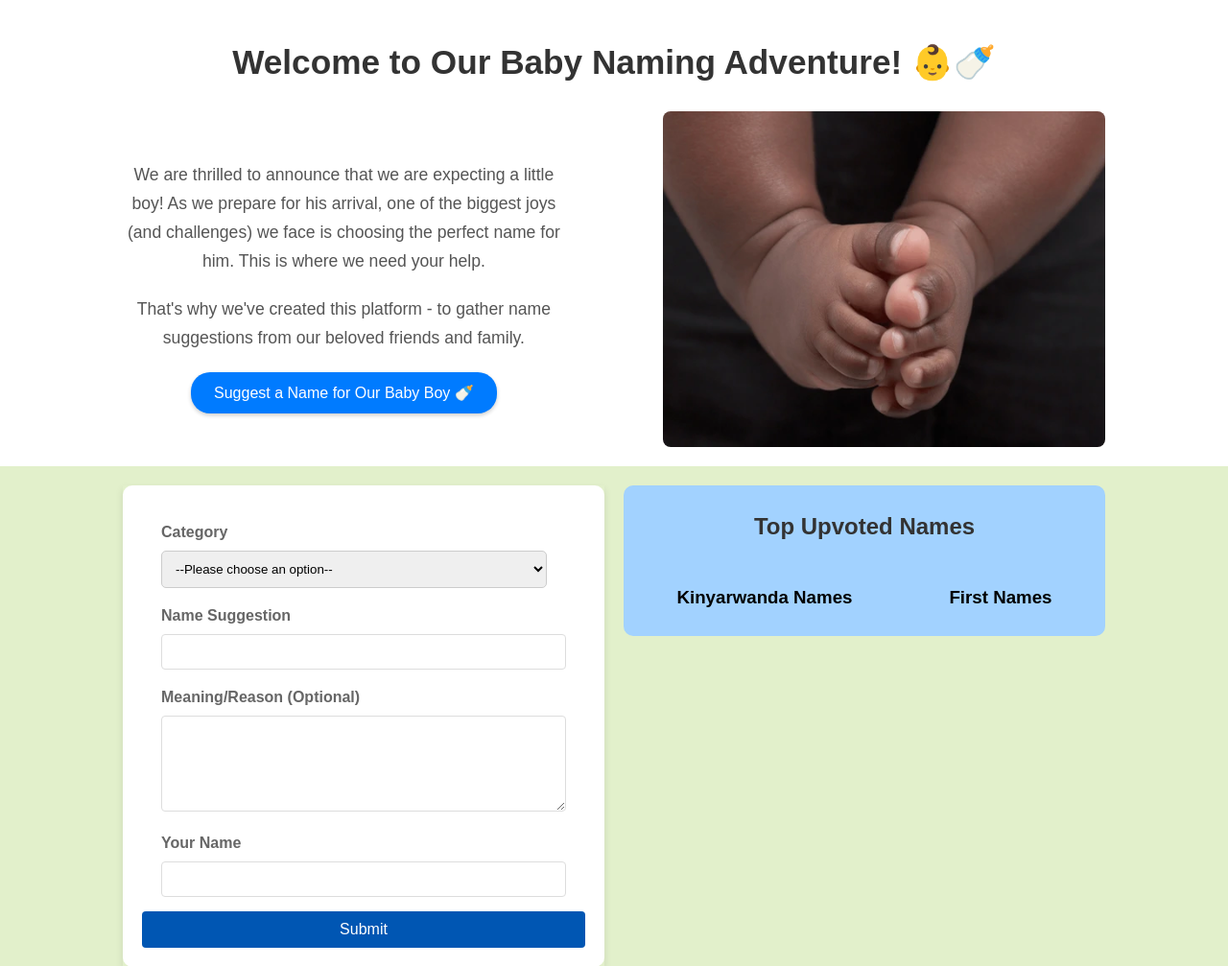
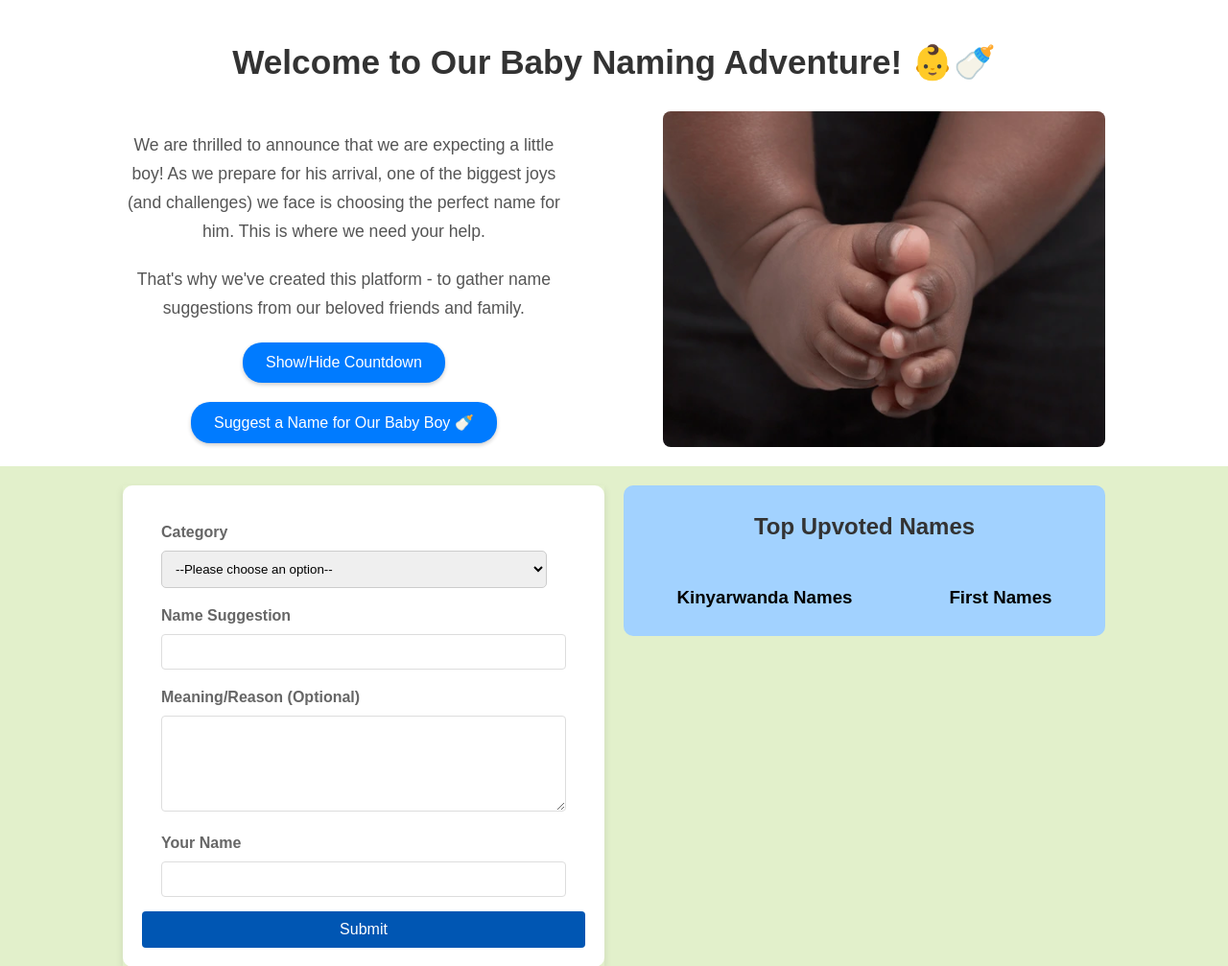
Before and after one commit to cdou2391/baby, a Flask app: page / in a window 1280 px wide. Shown: the top 1007 px of the page at 96% size. Run offline with Flask 3, Linux system fonts and the light colour scheme.

Commit message:
added countdown

```diff
--- a/static/style/style.css
+++ b/static/style/style.css
@@ -76,6 +76,47 @@ body, html {
     background-color: #0056b3; /* Darker on hover for interaction feedback */
     transform: translateY(-2px); /* Slight lift */
 }
+
+#toggleCountdown{
+    margin-bottom: 10px;
+}
+
+.countdown-container {
+    text-align: center;
+    margin: 5px 0 20px 0;
+    padding: 10px;
+    border-radius: 10px;
+    box-shadow: 0 4px 8px rgba(0, 0, 0, 0.2); /* Soft shadow for depth */
+}
+
+.countdown-container h2 {
+    color: #333; /* Dark text for contrast */
+}
+
+#countdown {
+    display: flex;
+    justify-content: center;
+    gap: 20px; /* Space between countdown parts */
+}
+
+#countdown div {
+    flex-grow: 1;
+}
+
+#countdown span {
+    display: block;
+    font-size: 2em; /* Large, easy-to-read numbers */
+    color: #007bff; /* Theme color */
+}
+
+#countdown div:not(:last-child) span {
+    margin-bottom: 5px;
+}
+
+.scrollButton{
+    margin-top: 10px;
+}
+
 
 .center-content{
     display: flex;
--- a/templates/home.html
+++ b/templates/home.html
@@ -17,7 +17,17 @@
                             As we prepare for his arrival, one of the biggest joys (and challenges) we face is choosing the perfect name for him.
                             This is where we need your help.</p>
                         <p>That's why we've created this platform - to gather name suggestions from our beloved friends and family.</p>
-                        <button onclick="scrollToForm()">Suggest a Name for Our Baby Boy 🍼</button>
+                        <button id="toggleCountdown">Show/Hide Countdown</button>
+                        <div class="countdown-container" style="display: none;"> <!-- Initially hidden -->
+                            <h2>Countdown to Baby's Arrival</h2>
+                            <div id="countdown">
+                                <div><span id="days"></span>Days</div>
+                                <div><span id="hours"></span>Hours</div>
+                                <div><span id="minutes"></span>Minutes</div>
+                                <div><span id="seconds"></span>Seconds</div>
+                            </div>
+                        </div>
+                        <button onclick="scrollToForm()" class="scrollButton">Suggest a Name for Our Baby Boy 🍼</button>
                     </div>
                     <div class="image-content"></div>
                 </div>
@@ -219,6 +229,38 @@
                 });
             });
         });
+        document.getElementById('toggleCountdown').addEventListener('click', function() {
+            const countdownContainer = document.querySelector('.countdown-container');
+            if (countdownContainer.style.display === "none") {
+                countdownContainer.style.display = "block";
+            } else {
+                countdownContainer.style.display = "none";
+            }
+        });
+
+        function updateCountdown() {
+            const now = new Date();
+            const year = now.getMonth() > 5 || (now.getMonth() === 5 && now.getDate() > 12) ? now.getFullYear() + 1 : now.getFullYear();
+            const countdownDate = new Date(`June 12, ${year} 00:00:00`).getTime();
+
+            const distance = countdownDate - now;
+            const days = Math.floor(distance / (1000 * 60 * 60 * 24));
+            const hours = Math.floor((distance % (1000 * 60 * 60 * 24)) / (1000 * 60 * 60));
+            const minutes = Math.floor((distance % (1000 * 60 * 60)) / (1000 * 60));
+            const seconds = Math.floor((distance % (1000 * 60)) / 1000);
+
+            document.getElementById("days").innerText = days;
+            document.getElementById("hours").innerText = hours;
+            document.getElementById("minutes").innerText = minutes;
+            document.getElementById("seconds").innerText = seconds;
+
+            if (distance < 0) {
+                clearInterval(updateInterval);
+                document.querySelector('.countdown-container').innerHTML = "<h2>The Baby Has Arrived! 🎉</h2>";
+            }
+        }
+
+        const updateInterval = setInterval(updateCountdown, 1000);
     </script>
 </body>
 </html>
```
Also changed, not shown: 4 other files.
